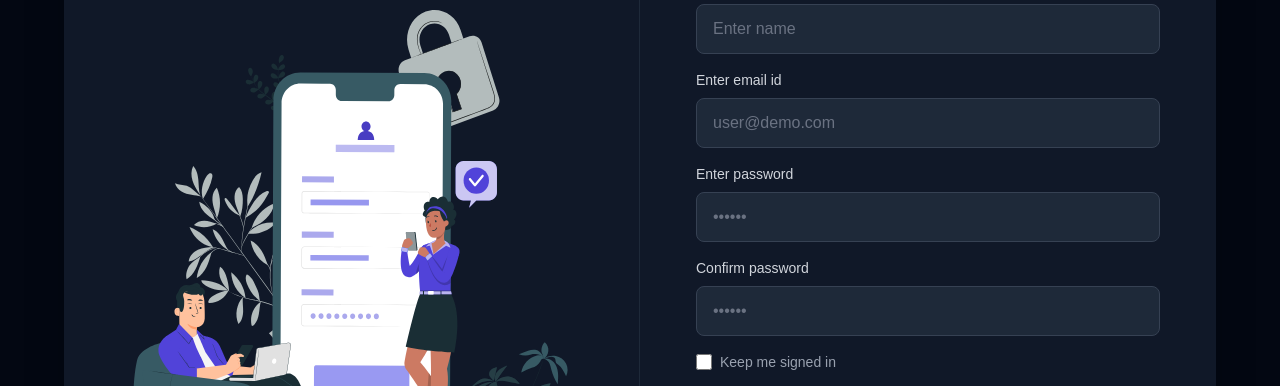
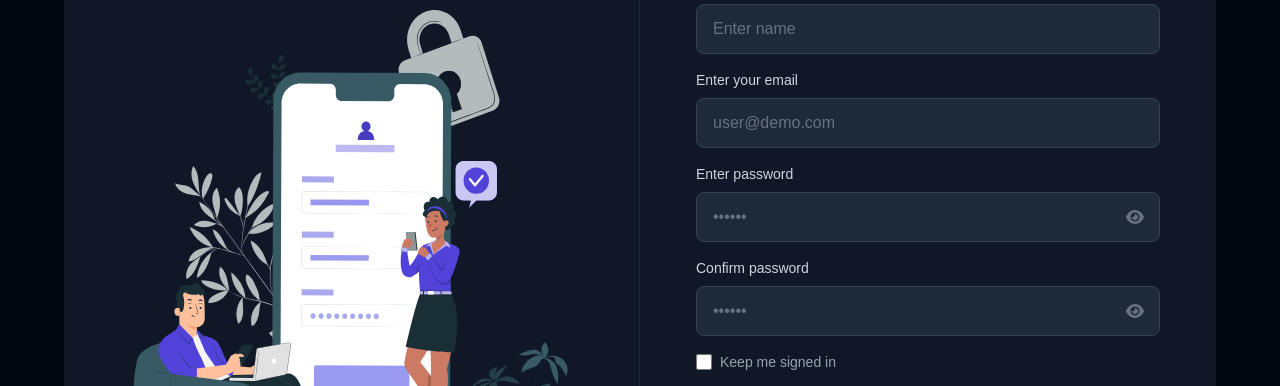
Before and after one commit to hadhemi13/Travel-Agency-, a Next.js app: page /register in a window 1280 px wide. Shown: the part 275-661 px from the top of the page. Built offline with nearby package versions, Linux system fonts and the light colour scheme.

Commit message:
show and hide password : register and forget password

```diff
--- a/src/app/forget-pass/page.tsx
+++ b/src/app/forget-pass/page.tsx
@@ -1,6 +1,6 @@
 "use client";
 import React, { useState } from "react";
-import { Mail, ArrowLeft } from "lucide-react";
+import { Mail, ArrowLeft, EyeOff, Eye } from "lucide-react";
 import Link from "next/link";
 import Image from "next/image";
 
@@ -12,6 +12,7 @@ const ForgotPassword = () => {
   const [loading, setLoading] = useState(false);
   const [message, setMessage] = useState("");
   const [error, setError] = useState("");
+const [showNewPassword, setShowNewPassword] = useState(false);
 
   const handleSendCode = async (e: React.FormEvent) => {
     e.preventDefault();
@@ -189,15 +190,24 @@ const ForgotPassword = () => {
                       <label className="block text-sm font-semibold text-gray-300 mb-2">
                         Nouveau mot de passe
                       </label>
+                   <div className="relative">
     <input
-                        type="password"
+      type={showNewPassword ? "text" : "password"}
       value={newPassword}
       onChange={(e) => setNewPassword(e.target.value)}
       required
       minLength={6}
-                        className="block w-full px-4 py-3 border border-gray-700 bg-gray-800 text-white rounded-xl focus:ring-2 focus:ring-indigo-500"
+      className="block w-full px-4 py-3 pr-11 border border-gray-700 bg-gray-800 text-white rounded-xl focus:ring-2 focus:ring-indigo-500"
       placeholder="••••••"
     />
+    <button
+      type="button"
+      onClick={() => setShowNewPassword(!showNewPassword)}
+      className="absolute right-4 top-1/2 -translate-y-1/2 text-gray-500 hover:text-gray-300 transition focus:outline-none"
+    >
+      {showNewPassword ? <EyeOff size={18} /> : <Eye size={18} />}
+    </button>
+  </div>
                     </div>
 
                     <button
@@ -215,7 +225,7 @@ const ForgotPassword = () => {
                       onClick={() => setStep("email")}
                       className="w-full text-sm text-gray-400 hover:text-gray-200 font-medium"
                     >
-                      Retour à l'e-mail
+Retour à l&apos;e-mail
                     </button>
                   </form>
                 )}
--- a/src/app/register/page.tsx
+++ b/src/app/register/page.tsx
@@ -5,6 +5,7 @@ import Image from "next/image";
 import { useState } from "react";
 import { FaFacebookF } from "react-icons/fa";
 import { FcGoogle } from "react-icons/fc";
+import { FaEye, FaEyeSlash } from "react-icons/fa6";
 
 export default function Registration() {
   const [name, setName] = useState("");
@@ -17,7 +18,8 @@ export default function Registration() {
   const [hasAttemptedSubmit, setHasAttemptedSubmit] = useState(false);
   const [showSuccessPopup, setShowSuccessPopup] = useState(false);
   const [keepSignedIn, setKeepSignedIn] = useState(false);
-
+  const [showPassword, setShowPassword] = useState(false);
+const [showConfirmPassword, setShowConfirmPassword] = useState(false);
   // Votre logique de validation actuelle
   const hasMinLength = password.length >= 8;
   const hasLetters = /[a-zA-Z]/.test(password);
@@ -279,7 +281,7 @@ export default function Registration() {
                   {/* Email Input */}
                   <div>
                     <label className="block text-sm font-medium text-gray-300 mb-2">
-                      Enter email id
+                      Enter your email
                     </label>
                     <input
                       type="email"
@@ -304,8 +306,9 @@ export default function Registration() {
                     <label className="block text-sm font-medium text-gray-300 mb-2">
                       Enter password
                     </label>
+              <div className="relative">
     <input
-                      type="password"
+      type={showPassword ? "text" : "password"}
       placeholder="••••••"
       value={password}
       onChange={(e) => setPassword(e.target.value)}
@@ -313,8 +316,17 @@ export default function Registration() {
         isFieldInvalid("password")
           ? "border-red-500"
           : "border-gray-700"
-                      } rounded-lg text-white placeholder-gray-500 focus:outline-none focus:border-indigo-500 focus:ring-1 focus:ring-indigo-500 transition`}
+      } rounded-lg text-white placeholder-gray-500 focus:outline-none focus:border-indigo-500 focus:ring-1 focus:ring-indigo-500 transition pr-11`}
     />
+    <button
+      type="button"
+      onClick={() => setShowPassword(!showPassword)}
+      className="absolute right-4 top-1/2 -translate-y-1/2 text-gray-500 hover:text-gray-300 transition focus:outline-none"
+    >
+      {showPassword ? <FaEyeSlash size={18} /> : <FaEye size={18} />}
+    </button>
+  </div>
+
                     {password.length > 0 &&
                       (!hasMinLength || !hasLetters || !hasNumbers) && (
                         <div className="mt-1 text-sm space-y-1">
@@ -338,8 +350,9 @@ export default function Registration() {
                     <label className="block text-sm font-medium text-gray-300 mb-2">
                       Confirm password
                     </label>
+               <div className="relative">
     <input
-                      type="password"
+      type={showConfirmPassword ? "text" : "password"}
       placeholder="••••••"
       value={confirmpassword}
       onChange={(e) => setConfirmPassword(e.target.value)}
@@ -347,8 +360,16 @@ export default function Registration() {
         isFieldInvalid("confirmpassword")
           ? "border-red-500"
           : "border-gray-700"
-                      } rounded-lg text-white placeholder-gray-500 focus:outline-none focus:border-indigo-500 focus:ring-1 focus:ring-indigo-500 transition`}
+      } rounded-lg text-white placeholder-gray-500 focus:outline-none focus:border-indigo-500 focus:ring-1 focus:ring-indigo-500 transition pr-11`}
     />
+    <button
+      type="button"
+      onClick={() => setShowConfirmPassword(!showConfirmPassword)}
+      className="absolute right-4 top-1/2 -translate-y-1/2 text-gray-500 hover:text-gray-300 transition focus:outline-none"
+    >
+      {showConfirmPassword ? <FaEyeSlash size={18} /> : <FaEye size={18} />}
+    </button>
+  </div>
                     {confirmpassword.length > 0 && !passwordsMatch && (
                       <p className="mt-1 text-sm text-gray-400">
                         ✓ Les mots de passe doivent être identiques
```
Also changed, not shown: 1 other file (tests, documents, lock files or other folders). Lines whose indentation alone changed are shown as unchanged.
